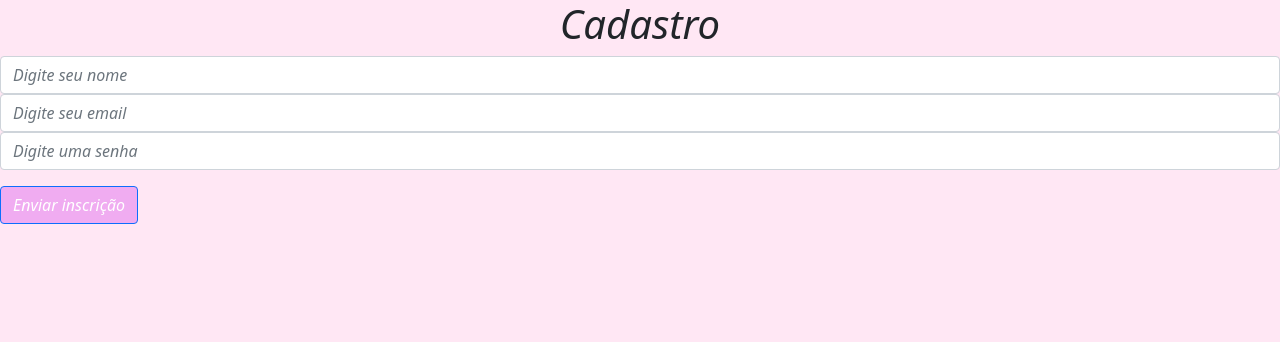
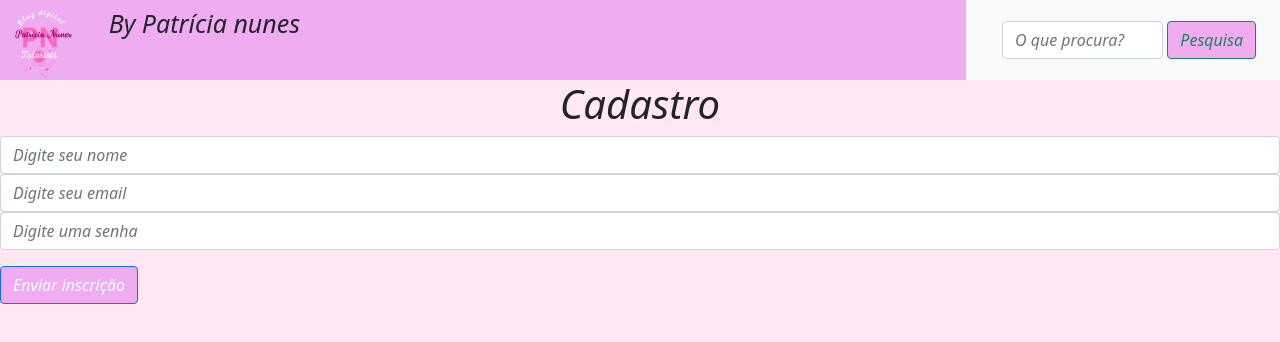
Before and after one commit to patricianunes4311/paginapessoal, a website: page inscricao.html in a window 1280 px wide. Drawn offline with nearby package versions, Linux system fonts and the light colour scheme.

Commit message:
atualização

```diff
--- a/inscricao.html
+++ b/inscricao.html
@@ -12,6 +12,27 @@
 </head>
 
 <body>
+    <div class="cotainer-fluid">
+        <div class="row header">
+            <div class="col-1">
+                <img id="logotipo" src="./images/PN.png">
+            </div>
+            <div class="col-3">
+                <h1 id="title">By Patrícia nunes </h1>
+            </div>
+            <div class="col-5">
+
+            </div>
+            <nav class="navbar navbar-light bg-light col-3">
+                <div class="container-fluid">
+                    <form class="d-flex">
+                        <input class="form-control me-1" type="search" placeholder="O que procura?" aria-label="Search">
+                        <button class="btn btn-outline-success" type="submit">Pesquisa</button>
+                    </form>
+                </div>
+            </nav>
+        </div>
+    </div>
     <h1 class="text-center">Cadastro</h1>
     <form>
         <input type="text" class="form-control" id="name" placeholder="Digite seu nome">
@@ -22,7 +43,7 @@
         <div class="alert alert-dranger mt-1" id="password-error">A senha deve ter de 8 à 12 caracteres, Também deve
             conter pelo menos um caracter especial</div>
     </form>
-    <a href="#"class="btn btn-primary mt-3" class="text-center">Enviar inscrição</a>
+    <a href="#" class="btn btn-primary mt-3" class="text-center">Enviar inscrição</a>
 
     <script src="/script/script.js"></script>
 
```
Also changed, not shown: css/style.css (line endings or trailing spaces).
